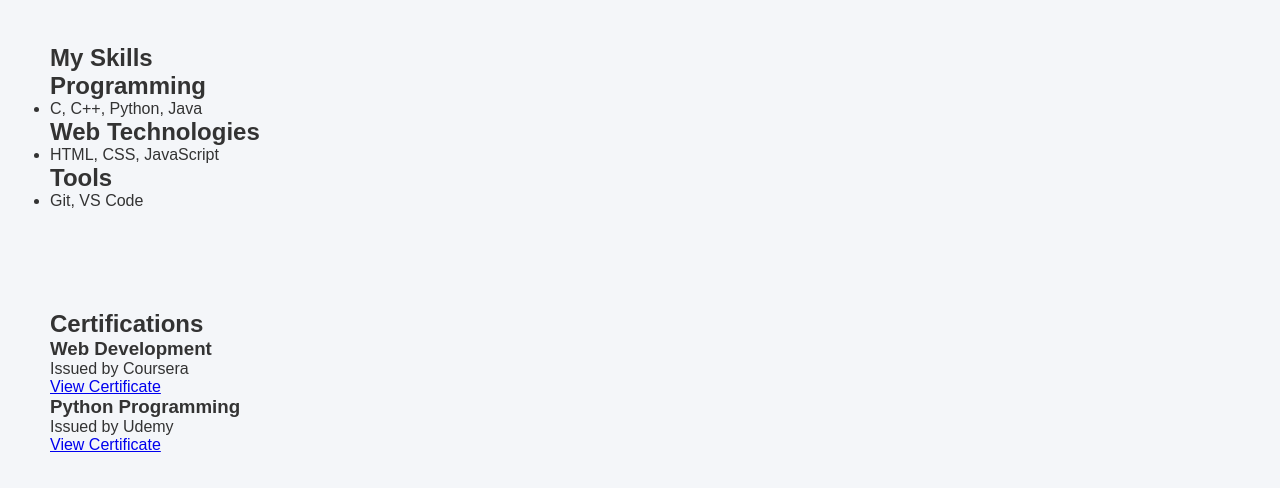
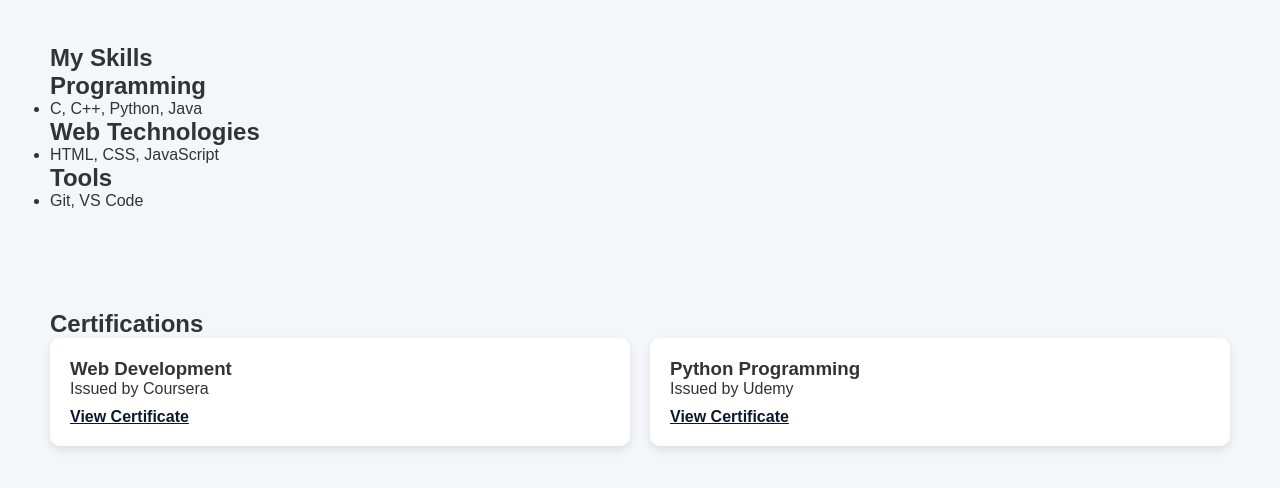
Before and after one commit to rahul06-critical/resume.github.io-, a plain HTML site: page skills.html in a window 1280 px wide. Shown: the part 64-552 px from the top of the page. Drawn offline with Linux system fonts and the light colour scheme.

Commit message:
Update style.css

```diff
--- a/style.css
+++ b/style.css
@@ -96,3 +96,30 @@ input, textarea {
         flex-direction: column;
     }
 }
+
+
+
+.cert-grid {
+    display: grid;
+    grid-template-columns: repeat(auto-fit, minmax(250px, 1fr));
+    gap: 20px;
+}
+
+.cert-card {
+    background: white;
+    padding: 20px;
+    border-radius: 10px;
+    transition: 0.3s;
+    box-shadow: 0 4px 10px rgba(0,0,0,0.1);
+}
+
+.cert-card:hover {
+    transform: translateY(-5px);
+}
+
+.cert-card a {
+    display: inline-block;
+    margin-top: 10px;
+    color: #0a192f;
+    font-weight: bold;
+}
```
